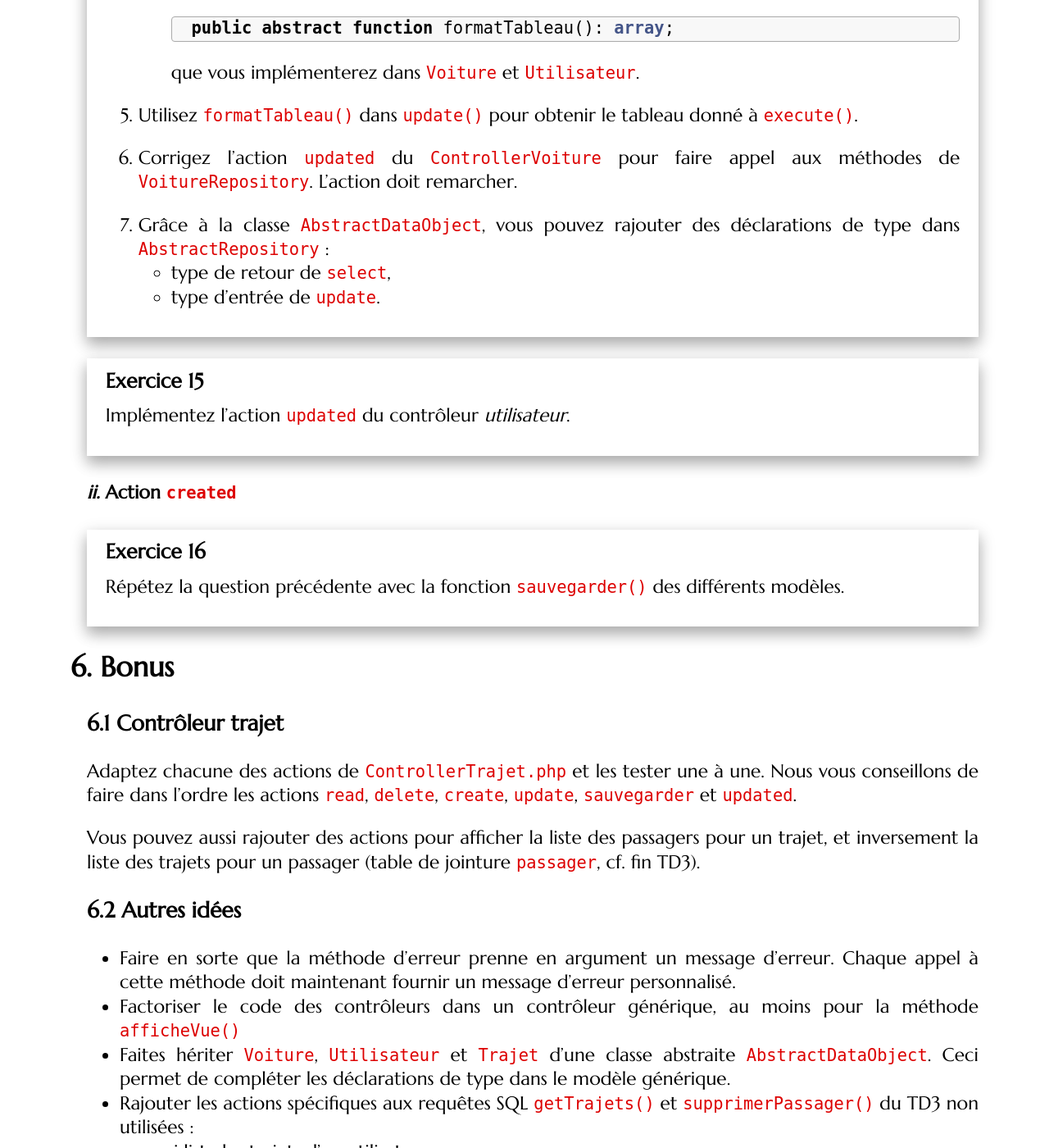
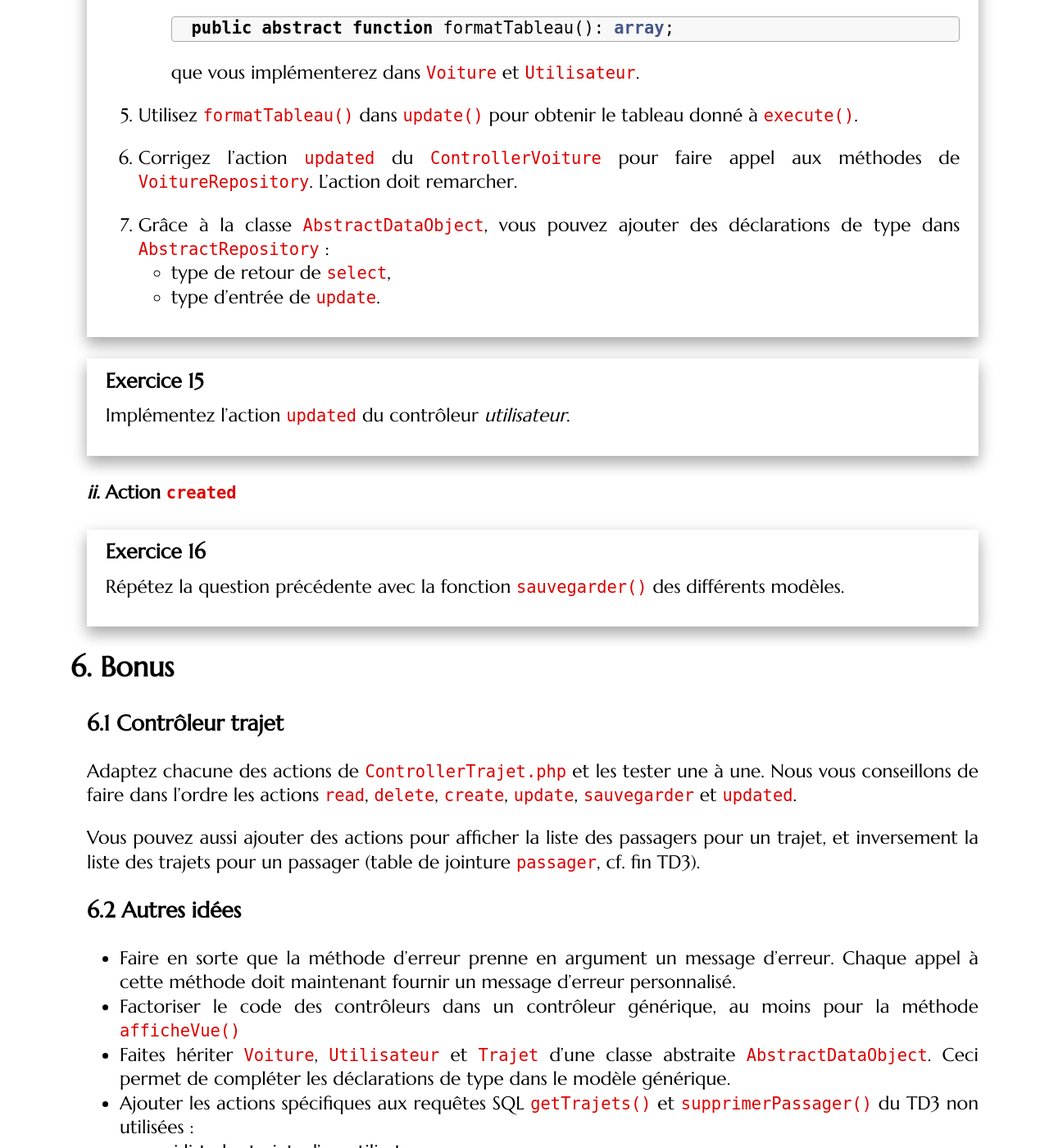
Before and after one commit to romainlebreton/R3.01-DeveloppementWeb, a Jekyll site: the page built from tutorials/tutorial6.md, in a window 1280 px wide and 1400 px high, scrolled down 14298 px. Shown: the whole window at 82% size. Built offline with Jekyll 4.4.1, drawn with Linux system fonts in a browser that asks for light colours; some web fonts are replaced; some of the changed text lies outside the part shown.

Commit message:
rajouter -> ajouter

```diff
--- a/tutorials/tutorial6.md
+++ b/tutorials/tutorial6.md
@@ -5,14 +5,14 @@ layout: tutorial
 lang: fr
 ---
 
-<!-- Rajouter des fonctions de sécurité/contrôle avec isset($_GET) et les
+<!-- Ajouter des fonctions de sécurité/contrôle avec isset($_GET) et les
 htmlspecialchars quand on écrit dans du HTML et URLencode quand on écrit dans
 une URL -->
 
 <!-- XSS et protection de l'écriture html -->
 
 <!--
-Rajouter dispatcher
+Ajouter dispatcher
 -->
 
 <!--
@@ -32,7 +32,7 @@ Ce TD présuppose que vous avez fini [le TD précédent](tutorial5.html).
 
 ## Amélioration du routeur
 
-On veut rajouter un comportement par défaut pour la page d'accueil ; nous allons
+On veut ajouter un comportement par défaut pour la page d'accueil ; nous allons
 faire en sorte qu'un utilisateur qui arrive sur `frontController.php` voit la même page
 que s'il était arrivé sur `frontController.php?action=readAll`.
 
@@ -205,7 +205,7 @@ améliorée de la suppression.
 
 <div class="exercise">
 
-Nous souhaitons rajouter l'action `delete` aux voitures. Pour cela :
+Nous souhaitons ajouter l'action `delete` aux voitures. Pour cela :
 
 1. Écrivez dans `VoitureRepository` une méthode statique
    `supprimerParImmatriculation($immatriculation)` qui prend en entrée l'immatriculation à
@@ -248,7 +248,7 @@ chemin dans le serveur (?)
 
 <div class="exercise">
 
-Nous souhaitons rajouter l'action `update` aux voitures qui affiche le
+Nous souhaitons ajouter l'action `update` aux voitures qui affiche le
 formulaire de mise à jour. Pour cela :
 
 1. Créez une vue `src/view/voiture/update.php` qui affiche un formulaire
@@ -270,7 +270,7 @@ formulaire de mise à jour. Pour cela :
 
    1. Rappel : Vous souhaitez envoyer l'information `action=updated` en plus des
       informations saisies lors de l'envoi du formulaire. La bonne façon de faire
-      pour un formulaire de méthode `GET` est de rajouter un champ caché `<input
+      pour un formulaire de méthode `GET` est d'ajouter un champ caché `<input
       type='hidden' name='action' value='updated'>`.
 
       <!--
@@ -336,7 +336,7 @@ l'adapter plus facilement aux utilisateurs et trajets dans un second temps.
 ### Dans le routeur
 
 Pour l'instant, nous n'avons travaillé que sur le contrôleur *voiture*. Nous
-souhaitons maintenant rajouter les contrôleurs *utilisateur* et *trajet*. Pour
+souhaitons maintenant ajouter les contrôleurs *utilisateur* et *trajet*. Pour
 gérer tous les contrôleurs à partir de notre page d'accueil unique `frontController.php`,
 nous avons besoin d'appeler le bon contrôleur dans le routeur.
 
@@ -529,7 +529,7 @@ Commençons par la fonction `select($valeurClePrimaire)`. Dans cette requête
 
    **Rappel :** Utilisez le remplacement `Ctrl+R` en préservant la casse pour vous faciliter le travail.
 
-1. Il ne vous reste plus qu'à créer la vue associée `detail.php` et à rajouter
+1. Il ne vous reste plus qu'à créer la vue associée `detail.php` et à ajouter
    les liens vers la vue de détail dans `list.php`. L'action `read` doit maintenant fonctionner.
 
 </div>
@@ -543,7 +543,7 @@ Pas de nouveautés.
 
 Nous vous laissons adapter la requête *SQL* `supprimer($valeurClePrimaire)` de
 `AbstractRepository`, l'action `delete` des contrôleurs *voiture* et
-*utilisateur*, ainsi que leur vue associée `delete.php` et à rajouter les liens
+*utilisateur*, ainsi que leur vue associée `delete.php` et à ajouter les liens
 pour supprimer dans `list.php`.
 </div>
 
@@ -597,7 +597,7 @@ fusionner `create.php` et `update.php` en une unique page.
 
 Nous vous laissons adapter les actions `create` et `update` de
 `ControllerUtilisateur`, leurs vues associées `create.php` et `update.php` et à
-rajouter les liens pour mettre à jour un utilisateur ou une voiture dans
+ajouter les liens pour mettre à jour un utilisateur ou une voiture dans
 `detail.php`.
 
 </div>
@@ -661,7 +661,7 @@ il est nécessaire de pouvoir lister les champs de la table `voiture`.
 1. Corrigez l'action `updated` du `ControllerVoiture` pour faire appel aux
    méthodes de `VoitureRepository`. L'action doit remarcher.
 
-1. Grâce à la classe `AbstractDataObject`, vous pouvez rajouter des déclarations
+1. Grâce à la classe `AbstractDataObject`, vous pouvez ajouter des déclarations
    de type dans `AbstractRepository` :
    * type de retour de `select`,
    * type d'entrée de `update`.
@@ -691,7 +691,7 @@ Adaptez chacune des actions de `ControllerTrajet.php` et les tester une à
 une. Nous vous conseillons de faire dans l'ordre les actions `read`, `delete`,
 `create`, `update`, `sauvegarder` et `updated`.
 
-Vous pouvez aussi rajouter des actions pour afficher la liste des passagers pour
+Vous pouvez aussi ajouter des actions pour afficher la liste des passagers pour
 un trajet, et inversement la liste des trajets pour un passager (table de
 jointure `passager`, cf. fin TD3).
 
@@ -702,7 +702,7 @@ jointure `passager`, cf. fin TD3).
   la méthode `afficheVue()`
 * Faites hériter `Voiture`, `Utilisateur` et `Trajet` d'une classe abstraite
   `AbstractDataObject`. Ceci permet de compléter les déclarations de type dans le modèle générique.
-* Rajouter les actions spécifiques aux requêtes SQL `getTrajets()` et
+* Ajouter les actions spécifiques aux requêtes SQL `getTrajets()` et
   `supprimerPassager()` du TD3 non utilisées :
   * qui liste les trajets d'un utilisateur,
   * qui désinscrit un passager d'un trajet.
```
Also changed, not shown: other parts of tutorials/tutorial6.md (+8 -8 lines).
